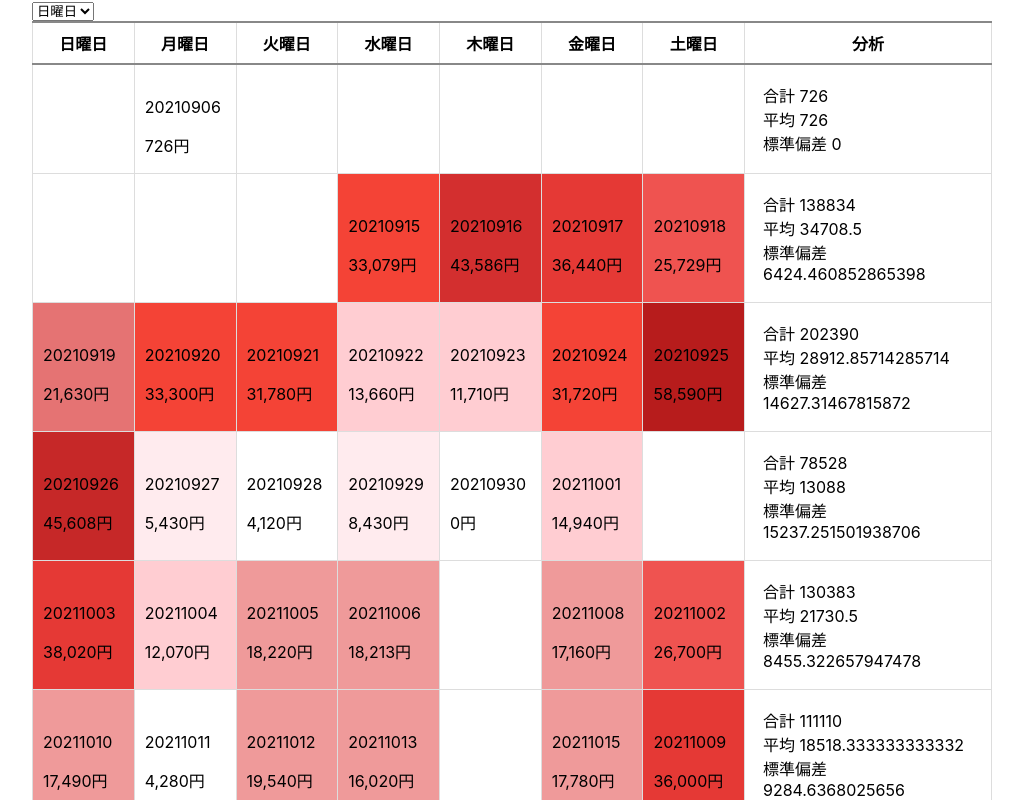
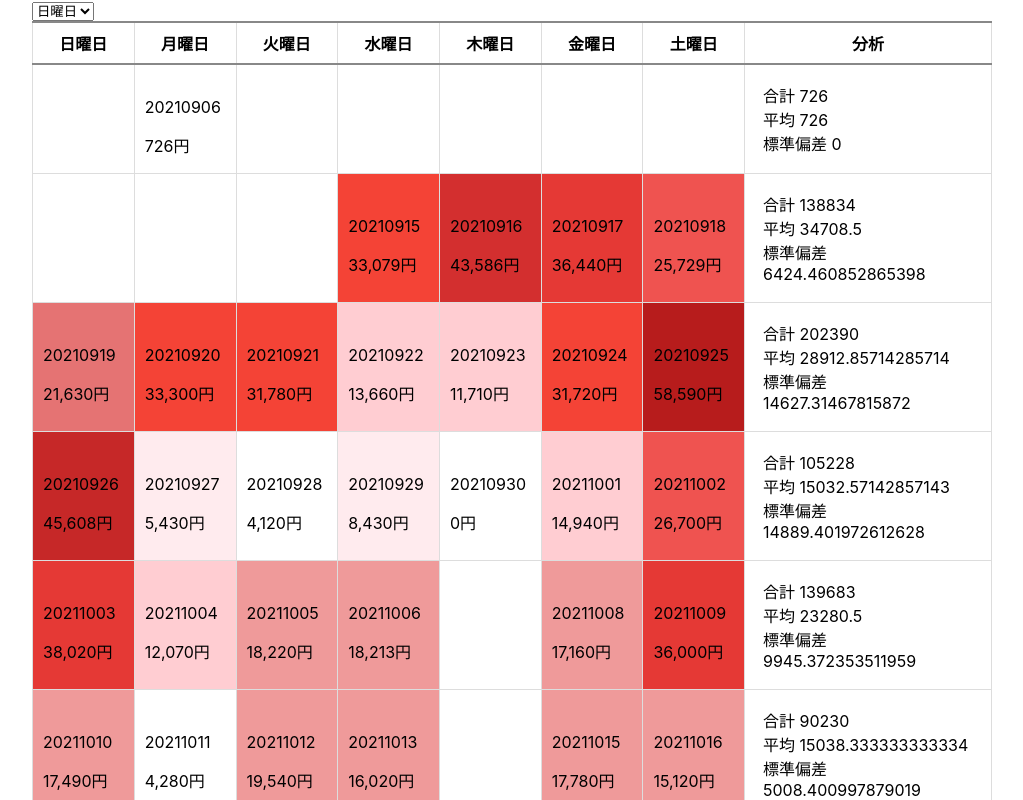
Before and after one commit to isihigameKoudai/utils, a React (Vite) app: page / in a window 1280 px wide. Shown: the top 800 px of the page, without its empty margins (128-1151 px from the left). Built offline with nearby package versions, Linux system fonts and the light colour scheme.

Commit message:
fix weeks

```diff
--- a/src/App.tsx
+++ b/src/App.tsx
@@ -1,23 +1,30 @@
 import { useState } from 'react'
+import { addDays, format } from 'date-fns';
 import './App.css'
 
 import { DailySales } from './model/DailySales';
 import { DAYS, subDates } from './modules/calendar';
+import { dailySalesList } from './assets/json'
+import { divideDate } from '../packages/date'
 import Calendar from './components/Calendar';
-import { dailySalesList } from './assets/json'
 
 function App() {
   const startDailySales = dailySalesList[0];
   const startDay = DAYS.indexOf(startDailySales.day)
   const endDailySales = dailySalesList[dailySalesList.length - 1];
   const sub = subDates(startDailySales.aggregationPeriod, endDailySales.aggregationPeriod);
+  // カレンダーテーブルの作成
   const weeks: (DailySales | undefined)[][] = [...new Array(Math.ceil(sub / 7))].map(() => [...new Array(7)].map(() => undefined));
+  const { year, month, day } = divideDate(startDailySales.aggregationPeriod)
+  const tempStartDate = addDays(new Date(year, month - 1, day), - startDay)
 
-  dailySalesList.forEach(dailySales => {
-    const col = DAYS.indexOf(dailySales.day);
-    const row = Math.floor((subDates(startDailySales.aggregationPeriod, dailySales.aggregationPeriod) + startDay) / 7);
-    // console.log(row);
-    weeks[row][col] = dailySales;
+  weeks.forEach((row, i) => {
+    row.forEach((_,j) => {
+      const ex = i * 7 + j;
+      const addedDay = addDays(tempStartDate, ex);
+      const day = format(addedDay, 'yyyyMMdd');
+      weeks[i][j] = dailySalesList.filter(dailySales => dailySales.aggregationPeriod === day)[0] || undefined;
+    })
   })
   const [calendarTable, setCalendarTable] = useState<(DailySales | undefined)[][]>(weeks)
 
--- a/src/modules/calendar.ts
+++ b/src/modules/calendar.ts
@@ -19,20 +19,11 @@ export const subDates = (startDate: string, endDate: string) => {
   const date2 = +new Date(end.year, end.month, end.day);
   const date1 = +new Date(start.year, start.month, start.day);
 
-  console.log(
-    Math.abs((date2 - date1) / 86400000),
-    Math.abs(
-      differenceInDays(
-        Date.UTC(start.year, start.month, start.day),
-        Date.UTC(end.year, end.month, end.day)
-      )
+  // return Math.abs((date2 - date1) / 86400000);
+  return Math.abs(
+    differenceInDays(
+      Date.UTC(start.year, start.month, start.day),
+      Date.UTC(end.year, end.month, end.day)
     )
   );
-  return Math.abs((date2 - date1) / 86400000);
-  // return Math.abs(
-  //   differenceInDays(
-  //     Date.UTC(start.year, start.month, start.day),
-  //     Date.UTC(end.year, end.month, end.day)
-  //   )
-  // );
 };
```
